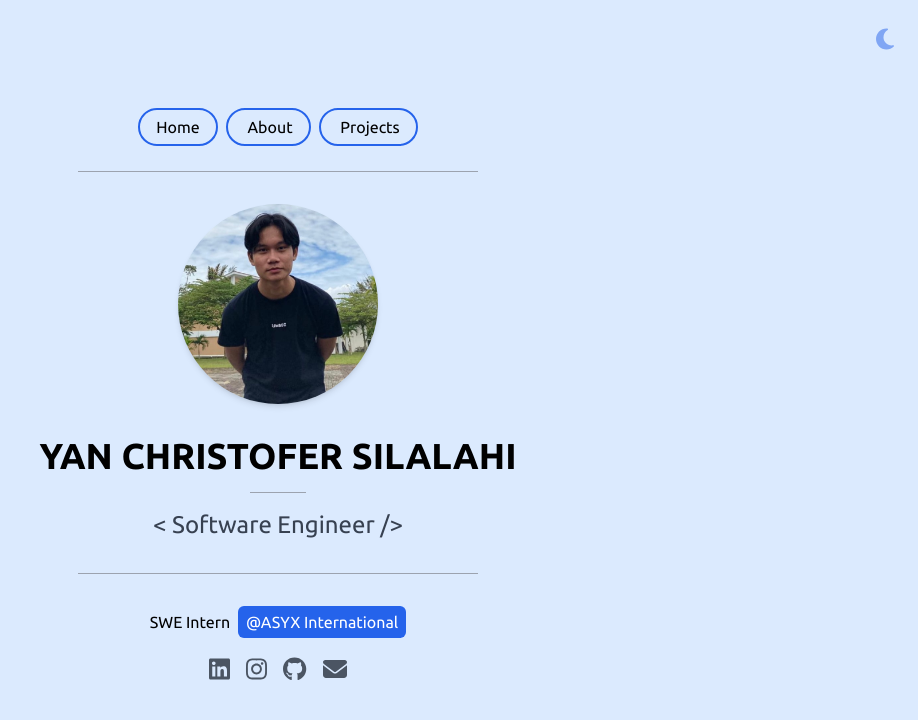
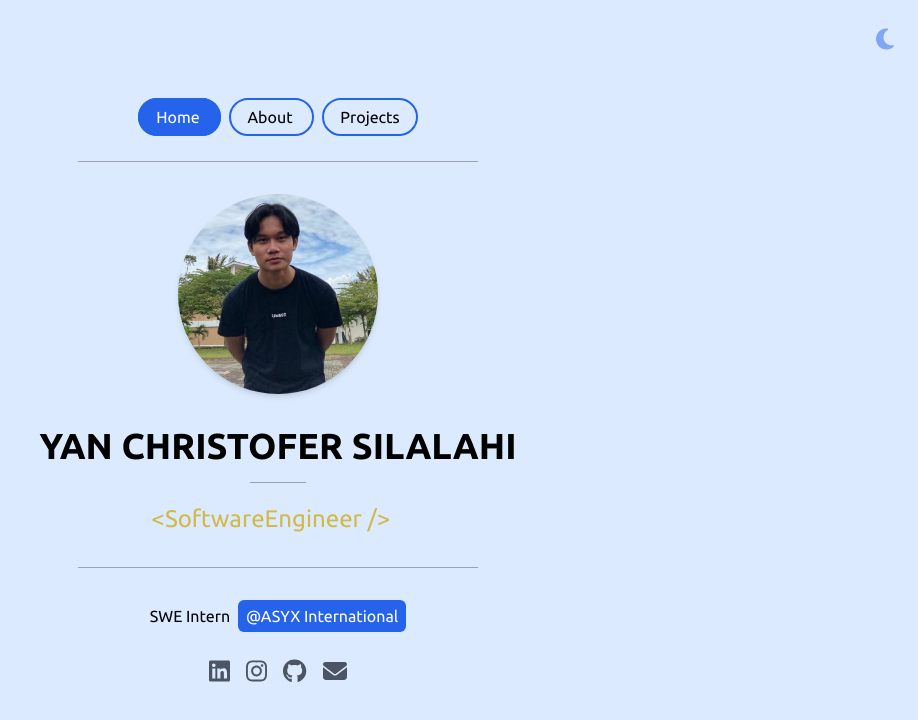
Before and after one commit to yancheesetofer/vue-personal, a Vue app: page / in a window 1280 px wide. Shown: the top 720 px of the page, without its empty margins (362-1280 px from the left). Built offline with nearby package versions, Linux system fonts and the light colour scheme.

Commit message:
Experimenting visuals with help of google and chatgpt.

```diff
--- a/index.html
+++ b/index.html
@@ -1,16 +1,14 @@
 <!DOCTYPE html>
 <html lang="en">
-
   <head>
     <meta charset="UTF-8" />
     <link rel="icon" type="image/svg+xml" href="/vite.svg" />
     <meta name="viewport" content="width=device-width, initial-scale=1.0" />
-  <title>Sailesh Rijal - A Fullstack Developer</title>
+    <title>yanchristofers</title>
   </head>
 
   <body>
     <div id="app"></div>
     <script type="module" src="/src/main.js"></script>
   </body>
-
 </html>
--- a/src/components/CardFooter.vue
+++ b/src/components/CardFooter.vue
@@ -12,6 +12,7 @@
         >@ASYX International</a
       >
     </div>
+    <div class="it-icons">
       <div class="text-center">
         <a
           href="https://www.linkedin.com/in/yanchristofers"
@@ -40,5 +41,6 @@
         /></a>
       </div>
     </div>
+  </div>
 </template>
 <script setup></script>
--- a/src/components/CardHeader.vue
+++ b/src/components/CardHeader.vue
@@ -1,35 +1,66 @@
 <template>
-  <div class="">
+  <div>
+    <transition name="fade" mode="out-in">
       <ul class="flex justify-center">
         <li>
           <RouterLink
             to="/"
-          class="m-1 px-4 py-2 border-2 border-blue-600 rounded-full hover:bg-blue-600 hover:text-white hover:transition-all hover:duration-300 dark:text-white"
+            class="m-1 px-4 py-2 border-2 border-blue-600 rounded-full hover:bg-blue-600 hover:text-white dark:text-white"
+            v-bind:class="{ 'router-link-active': route === '/' }"
           >
-          Home</RouterLink
-        >
+            Home
+          </RouterLink>
           <RouterLink
             to="/about"
-          class="m-1 px-4 py-2 border-2 border-blue-600 rounded-full hover:bg-blue-600 hover:text-white hover:transition-all hover:duration-300 dark:text-white"
+            class="m-1 px-4 py-2 border-2 border-blue-600 rounded-full hover:bg-blue-600 hover:text-white dark:text-white"
+            v-bind:class="{ 'router-link-active': route === '/about' }"
           >
-          About</RouterLink
-        >
+            About
+          </RouterLink>
           <RouterLink
             to="/project"
-          class="m-1 px-4 py-2 border-2 border-blue-600 rounded-full hover:bg-blue-600 hover:text-white hover:transition-all hover:duration-300 dark:text-white"
+            class="m-1 px-4 py-2 border-2 border-blue-600 rounded-full hover:bg-blue-600 hover:text-white dark:text-white"
+            v-bind:class="{ 'router-link-active': route === '/project' }"
           >
-          Projects</RouterLink
-        >
+            Projects
+          </RouterLink>
         </li>
       </ul>
+    </transition>
 
     <div>
       <hr class="border-1 my-8 border-gray-400 sm:w-4/12 mx-auto" />
     </div>
   </div>
 </template>
+
 <script setup>
 import router from "../router";
+import { ref, watch } from "vue";
 
-const route = router.currentRoute.value.path;
+const route = ref(router.currentRoute.value.path);
+
+watch(
+  () => router.currentRoute.value.path,
+  (newPath) => {
+    route.value = newPath;
+  }
+);
 </script>
+
+<style scoped>
+.fade-enter-active,
+.fade-leave-active {
+  transition: opacity 0.3s;
+}
+
+.fade-enter,
+.fade-leave-to {
+  opacity: 0;
+}
+
+.router-link-active {
+  background-color: rgb(37 99 235 / var(--tw-bg-opacity));
+  color: white;
+}
+</style>
--- a/src/style.css
+++ b/src/style.css
@@ -1,12 +1,21 @@
-
-@import url('https://fonts.googleapis.com/css2?family=Ubuntu:ital,wght@0,300;0,400;0,500;0,700;1,300;1,400;1,500;1,700&display=swap');
+@import url("https://fonts.googleapis.com/css2?family=Ubuntu:ital,wght@0,300;0,400;0,500;0,700;1,300;1,400;1,500;1,700&display=swap");
 
 @tailwind base;
 @tailwind components;
 @tailwind utilities;
 
-@layer base{
-    html{
-        font-family: 'Ubuntu', sans-serif;
-    }
+@layer base {
+  html {
+    font-family: "Ubuntu", sans-serif;
+  }
 }
+.it-icons a {
+  display: inline-block;
+  border-radius: 100%;
+  font-size: 1.5rem;
+  transform: scale(1);
+  transition: all ease 0.3s;
+}
+.it-icons a:hover {
+  transform: scale(1.4) rotate(10deg);
+}
--- a/src/views/HomeView.vue
+++ b/src/views/HomeView.vue
@@ -3,6 +3,7 @@
     <img
       src="../assets/imgs/profile.jpg"
       class="w-[180px] h-[180px] sm:w-[200px] sm:h-[200px] mx-auto my-auto rounded-full shadow-md"
+      alt="profile-picture"
     />
     <h1
       class="mt-8 mb-4 text-center text-3xl sm:text-4xl uppercase font-bold dark:text-white"
@@ -11,9 +12,84 @@
     </h1>
     <hr class="border-1 my-4 border-gray-400 w-14 mx-auto" />
     <p class="text-center text-xl sm:text-2xl text-gray-700 dark:text-gray-300">
-      &lt Software Engineer />
+      <span class="typed-text">{{ typeValue }}</span>
+      <span class="blinking-cursor">|</span>
+      <span class="cursor" :class="{ typing: typeStatus }">&nbsp;</span>
     </p>
   </div>
 </template>
 
-<script setup></script>
+<script setup>
+import { ref, onMounted } from "vue";
+
+const displayTextArray = ["<SoftwareEngineer />", "Compsci.tsx", ".achiever"];
+const typingSpeed = 100; // Speed of typing in milliseconds
+const erasingSpeed = 100; // Speed of erasing in milliseconds
+const newTextDelay = 2000; // Delay between words in milliseconds
+
+const typeValue = ref("");
+const typeStatus = ref(false);
+const displayTextArrayIndex = ref(0);
+const charIndex = ref(0);
+
+onMounted(() => {
+  setTimeout(typeText, newTextDelay + 200);
+});
+
+function typeText() {
+  if (charIndex.value < displayTextArray[displayTextArrayIndex.value].length) {
+    if (!typeStatus.value) typeStatus.value = true;
+    typeValue.value += displayTextArray[displayTextArrayIndex.value].charAt(
+      charIndex.value
+    );
+    charIndex.value += 1;
+    setTimeout(typeText, typingSpeed);
+  } else {
+    typeStatus.value = false;
+    setTimeout(eraseText, newTextDelay);
+  }
+}
+
+function eraseText() {
+  if (charIndex.value > 0) {
+    if (!typeStatus.value) typeStatus.value = true;
+    typeValue.value = displayTextArray[displayTextArrayIndex.value].substring(
+      0,
+      charIndex.value - 1
+    );
+    charIndex.value -= 1;
+    setTimeout(eraseText, erasingSpeed);
+  } else {
+    typeStatus.value = false;
+    displayTextArrayIndex.value =
+      (displayTextArrayIndex.value + 1) % displayTextArray.length;
+    setTimeout(typeText, typingSpeed + 1000);
+  }
+}
+</script>
+
+<style scoped>
+.typed-text {
+  color: #d2b94b;
+}
+
+.blinking-cursor {
+  font-size: 2rem;
+  color: #2c3e50;
+  animation: blink 1s step-end infinite;
+}
+
+@keyframes blink {
+  from,
+  to {
+    color: transparent;
+  }
+  50% {
+    color: #2c3e50;
+  }
+}
+
+.cursor.typing {
+  visibility: hidden;
+}
+</style>
```
Lines whose indentation alone changed are shown as unchanged.
